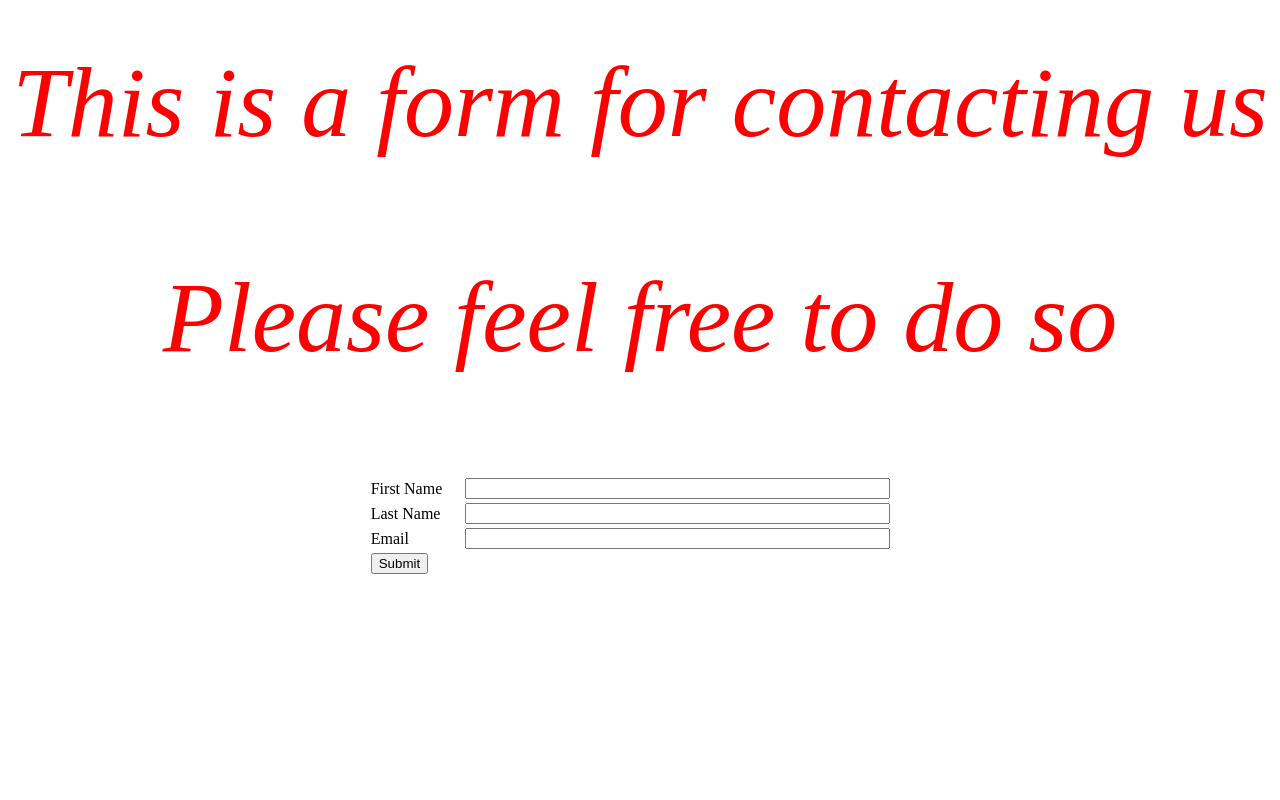
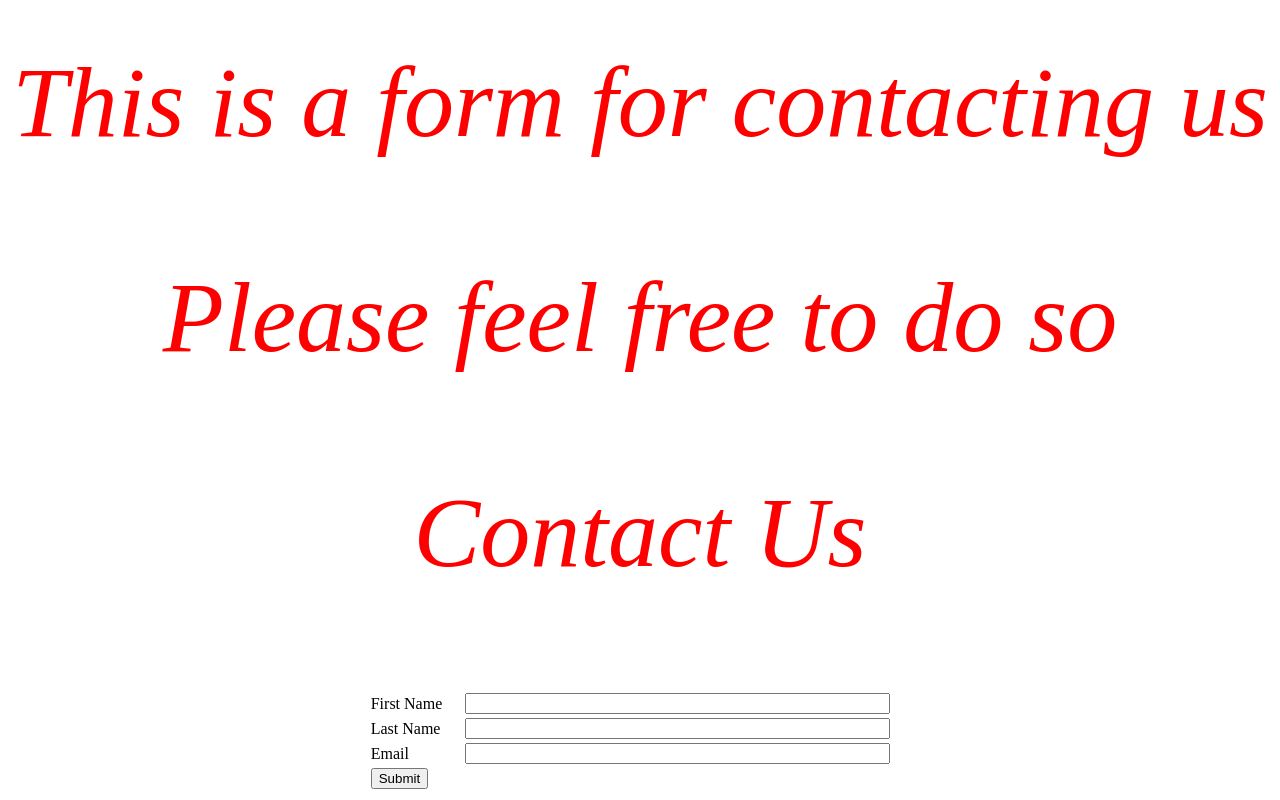
Before and after one commit to omarelnahas23/task, a plain HTML site: page index.html in a window 1280 px wide. Shown: the part 1241-2041 px from the top of the page. Before the commit the page ends 1826 px from the top, so only its background shows below. Drawn offline with Linux system fonts and the light colour scheme.

Commit message:
Create Website

```diff
--- a/index.html
+++ b/index.html
@@ -15,7 +15,9 @@
 
         <p> This is a form for contacting us</p>
         <p>Please feel free to do so</p>
-        <center><table>
+        <center>
+		<p> Contact Us </p>
+		<table>
             <tr>
                 <td>First Name</td> <td><input size="50px"></input></td>
             </tr>
```
